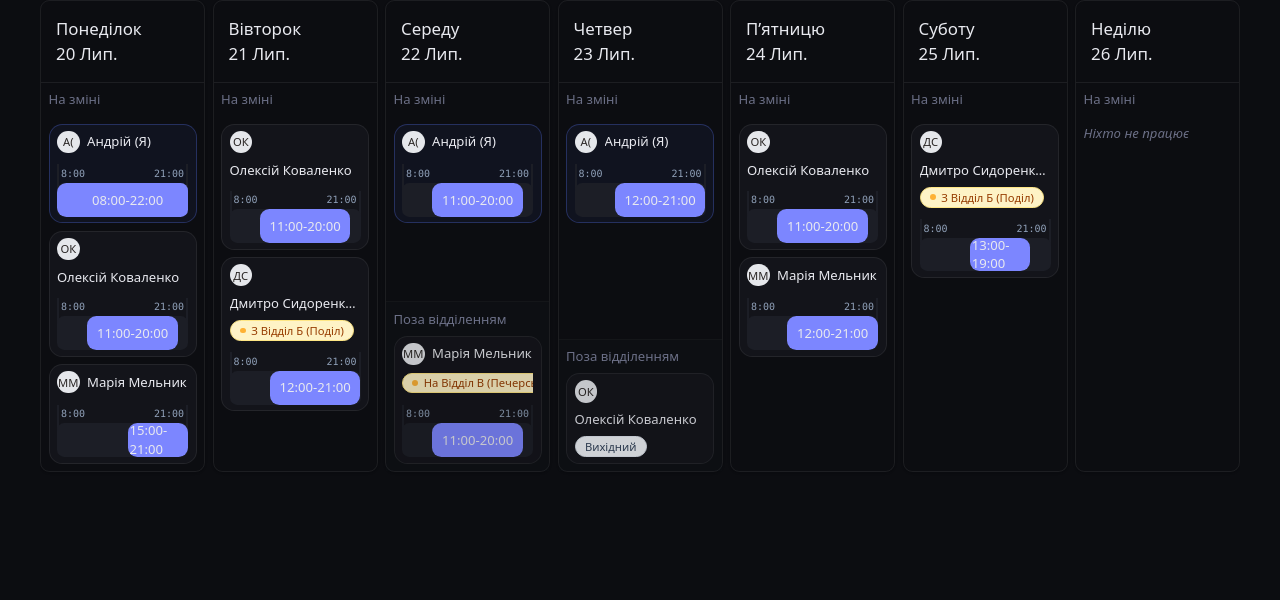
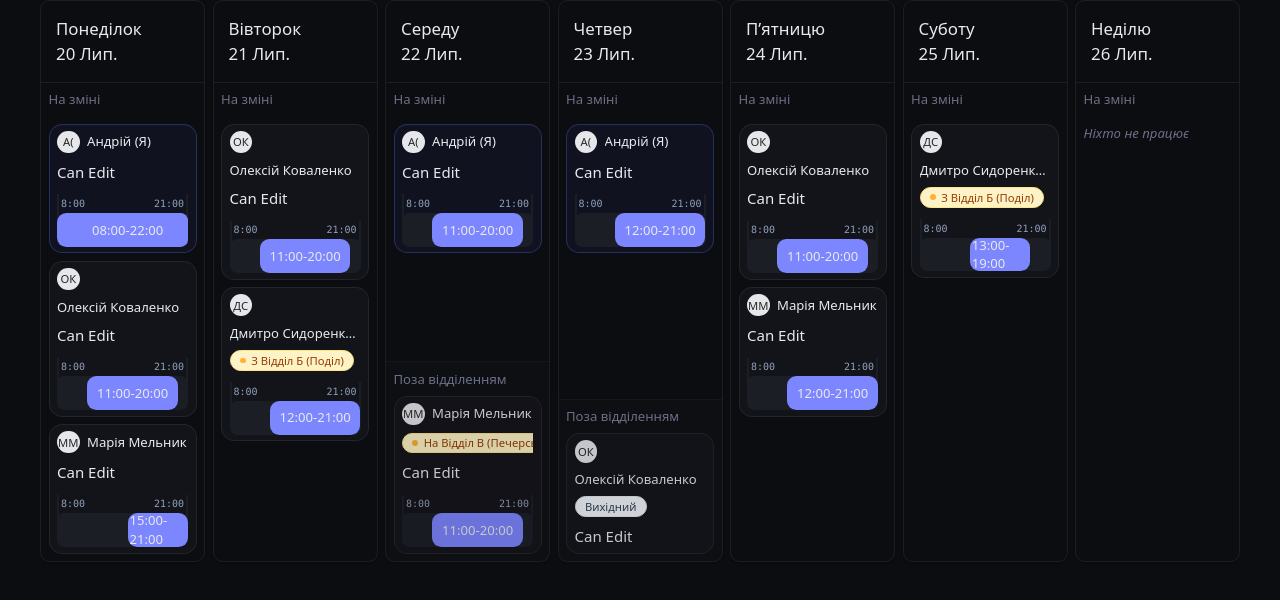
Before and after one commit to Andrey-Alohin/shift-app, a Next.js app: page /test in a window 1280 px wide. Shown: the top 600 px of the page. Built offline with nearby package versions, Linux system fonts and the light colour scheme; no server answers.

Commit message:
add to mockData role + new logic canEdit in ShiftCard

```diff
--- a/src/app/test/mockData.ts
+++ b/src/app/test/mockData.ts
@@ -1,4 +1,4 @@
-import { Group, ShiftType, User, WeeklySchedule } from "@/shared/api";
+import { Group, Role, ShiftType, User, WeeklySchedule } from "@/shared/api";
 const DEFAULT_WEEKLY_SCHEDULE = [
   { day: 1, isOpen: true, openTime: "08:00", closeTime: "21:00" },
   { day: 2, isOpen: true, openTime: "08:00", closeTime: "21:00" },
@@ -13,6 +13,7 @@ const DEFAULT_WEEKLY_SCHEDULE = [
 export const mockMainGroup: Group = {
   _id: "group-main-01",
   name: "Відділ А (Основний)",
+  managerId: "user-me",
   schedule: DEFAULT_WEEKLY_SCHEDULE,
 };
 
@@ -32,9 +33,9 @@ export const mockPecherskGroup: Group = {
 export const mockCurrentUser: User = {
   _id: "user-me",
   name: "Андрій (Я)",
+  role: Role.Manager,
   groupId: mockMainGroup,
 };
-
 export const mockColleague1: User = {
   _id: "user-colleague-1",
   name: "Олексій Коваленко",
--- a/src/entities/shift/ui/ShifCard.tsx
+++ b/src/entities/shift/ui/ShifCard.tsx
@@ -47,6 +47,11 @@ export default function ShiftCard({ shift, funcCalcRenge }: ShiftCardProps) {
           isOutOut={isOutstaffOut}
           groupName={relatedGroup?.name}
         />
+        {shift.canEdit && (
+          <>
+            <p>Can Edit</p>
+          </>
+        )}
       </div>
       {type === ShiftType.Work && (
         <>
```
